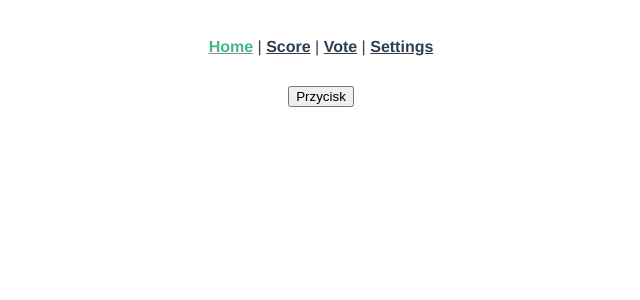
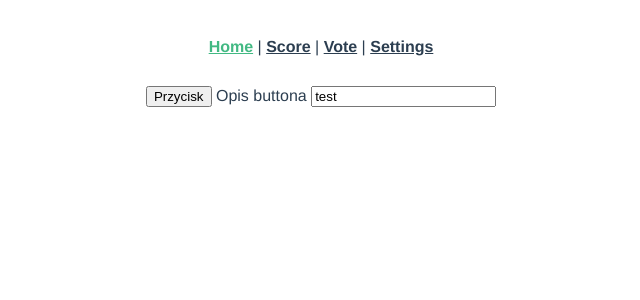
Before and after one commit to IgorPodlawski/devmeetings-advanced-vuejs, a Vue app: page / in a window 1280 px wide. Shown: the top 300 px of the page, without its empty margins (319-959 px from the left). Built offline with nearby package versions, Linux system fonts and the light colour scheme.

Commit message:
[#2.2] Input

```diff
--- /dev/null
+++ b/src/components/base-components/Input.vue
@@ -0,0 +1,45 @@
+<template>
+  <label>
+    {{ label }}
+    <input
+      :value="content"
+      type="text"
+      v-bind="$attrs"
+      @input="handleInput"
+      v-on="listeners"
+    >
+  </label>
+</template>
+
+<script>
+export default {
+  inheritAttrs: false,
+  data() {
+    return {
+      content: this.value
+    }
+  },
+  props: {
+    value: {
+      type: String,
+      required: true
+    },
+    label: {
+      type: String,
+      required: true
+    }
+  },
+  computed: {
+    listeners() {
+      // eslint-disable-next-line
+      const { input, ...listeners } = this.$listeners;
+      return listeners;
+    },
+  },
+  methods: {
+    handleInput() {
+      this.$emit('input', this.content);
+    }
+  },
+}
+</script>
--- a/src/main.js
+++ b/src/main.js
@@ -9,6 +9,10 @@ Vue.component('base-button', function (resolve) {
   require(['@/components/base-components/Button.vue'], resolve)
 })
 
+Vue.component('base-input', function (resolve) {
+  require(['@/components/base-components/Input.vue'], resolve)
+})
+
 new Vue({
   router,
   store,
--- a/src/views/Home.vue
+++ b/src/views/Home.vue
@@ -1,5 +1,26 @@
 <template>
   <div class="home">
     <base-button :loading-state="false" button-text="Przycisk" />
+    <base-input
+      v-model="inputData"
+      label="Opis buttona"
+      class="default-input"
+      @input="checkChange"
+    />
   </div>
 </template>
+
+<script>
+export default {
+  data() {
+    return {
+      inputData: 'test'
+    }
+  },
+  methods: {
+    checkChange() {
+      console.log('change');
+    }
+  }
+}
+</script>
```
